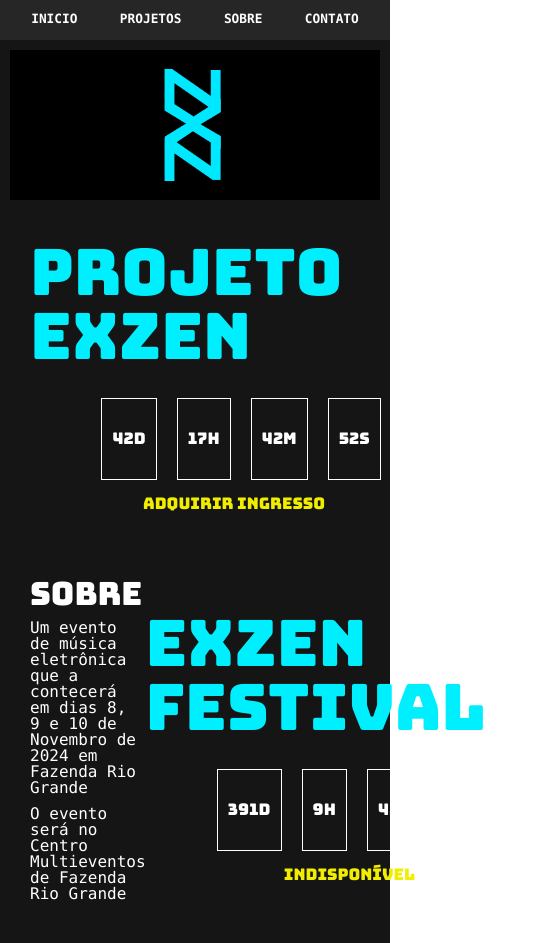
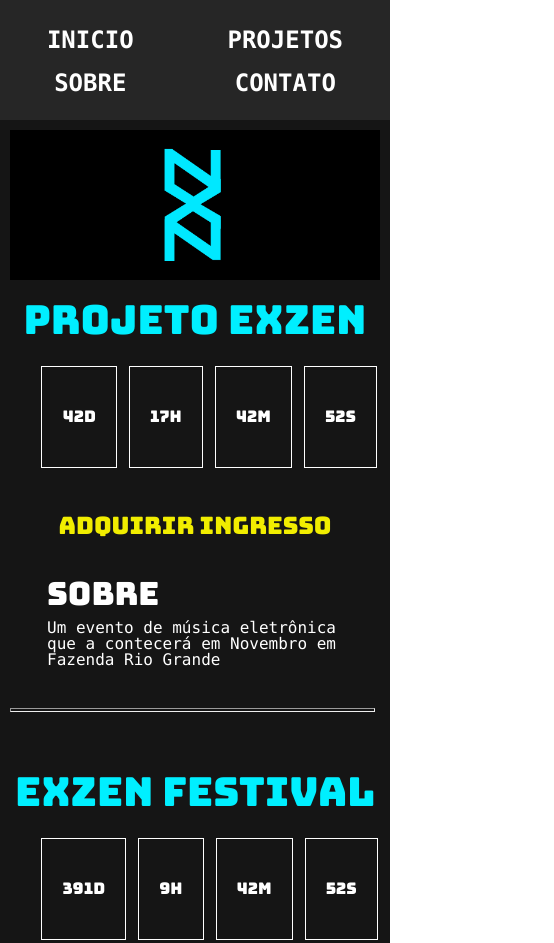
Before and after one commit to Na18k/exzen, a plain HTML site: page index.html in a window 390 px wide. Shown: the top 943 px of the page, 554 px wide, since content can reach past the window. Drawn offline with Linux system fonts and the light colour scheme.

Commit message:
Adicionado versão Mobile

```diff
--- /dev/null
+++ b/css/style-mobile.css
@@ -0,0 +1,206 @@
+@media screen and (max-width: 600px) {
+  /* Mobile */
+
+
+
+
+  :root {
+    --font: 'Bungee', cursive;
+    --font2: Consolas;
+    --font3: 'Press Start 2P', cursive;
+
+    /* Colors */
+    --header_color: rgba(38,38,38, 1);
+    --main_color: #151515;
+    --compra_color_gold: rgba(241, 237, 0, 1);
+    --compra_color_green: rgba(0, 175, 66, 1);
+
+    /* Metricas */
+
+    --altura_header: 40px;
+  }
+
+
+
+  * {
+    font-family: var(--font)
+  /*  font-family: 'Press Start 2P', cursive; */
+  }
+
+  h1  {
+    font-size: 5.5em;
+  }
+  h2 {
+    font-size: 2.5em;
+    color: #00efff;
+    margin-top: 20px;
+    margin-bottom: 20px;
+  }
+  h3 {
+    font-size: 2em;
+    color: white;
+  }
+  h4 {
+    font-size: 1.2em;
+    color: #00efff;
+    margin-top: 20px;
+    margin-bottom: 20px;
+  }
+  header {
+    height: var(--altura_header);
+    width: 100%;
+    background: var(--header_color);
+    height: 120px;
+  }
+  .header_container {
+    background: var(--header_color);
+    position: static
+    height: var(--altura_header);
+    width: 100%;
+    height: 120px;
+  }
+  .links_header_conatiner {
+    display: flex;
+    justify-content: space-around;
+    align-items: center;
+    padding: 20px 0px 20px 0px;
+    flex-wrap: wrap;
+    line-height: 40px;
+  }
+
+  .link_header {
+    color: white;
+    font-weight: bold;
+    text-decoration: none;
+    text-transform: uppercase;
+    font-family: var(--font2);
+    font-size: 1.5em;
+    padding: 20px 20px 20px 20px;
+    margin-top: 20px;
+  }
+
+  /* ================= */
+  .event_container {
+    display: flex;
+    flex-direction: column;
+    justify-content: space-around;
+    align-items: center;
+    margin-bottom: 20px;
+    padding: 0 0 0 0;
+  }
+  .inverter {
+    -webkit-flex-direction: column-reverse;
+    flex-direction: column-reverse;
+  }
+  .event_countdown_container {
+    display: flex;
+    flex-direction: column;
+    align-items: center;
+  }
+
+  .countdown_time {
+    display: flex;
+    justify-content: space-around;
+    width: 70%;
+  }
+  .countdown_time p {
+    padding: 20px 20px 20px 20px;
+    border: 1px solid white;
+    width: 60px;
+    height: 60px;
+    display: flex;
+    align-items: center;
+    justify-content: space-around;
+    margin: 6px 6px 6px 6px;
+    color: white;
+  }
+
+  #dias::after, #diasPEx::after {
+    content: "  d";
+  }
+  #horas::after, #horasPEx::after {
+    content: "  h";
+  }
+  #minutos::after, #minutosPEx::after {
+    content: "  m";
+  }
+  #segundos::after, #segundosPEx::after {
+    content: "  s";
+  }
+
+
+  .sobre_container {
+    width: 80%;
+    display: flex;
+    flex-direction: column;
+    justify-content: space-around;
+    align-items: flex-start;
+  }
+  .btn-ingresso {
+    padding: 40px 6px 40px 6px;
+    border-radius: 15px;
+    color: var(--compra_color_gold);
+    text-decoration: none;
+    text-transform: uppercase;
+    font-size: 1.5em;
+  }
+
+
+
+
+  /* Outras Páginas */
+  .section_contato {
+    padding: 20px 20px 20px 20px;
+    display: flex;
+    flex-direction: column;
+    align-items: center;
+    font-family: var(--font2);
+    font-size: 1em;
+  }
+  .contato_container {
+    width: 90%;
+    display: flex;
+    flex-direction: column;
+    justify-content: space-around;
+    align-items: flex-start;
+  }
+  .canal_contato {
+    text-transform: uppercase;
+    font-weight: bold;
+  }
+
+
+  /* Página sobre */
+  .sobre_section {
+    display: flex;
+    flex-direction: column;
+    padding: 40px 40px 40px 40px;
+
+  }
+  .sobre_section p {
+    color: white;
+    line-height: 1em;
+    font-family: var(--font2);
+    margin-top: 20px;
+    margin-bottom: 20px;
+  }
+  .card_fundadores_container {
+    flex-direction: column;
+    align-items: center;
+  }
+  .card_fundadores {
+    padding: 10px 10px 10px 10px;
+    background: black;
+    color: white;
+    border-radius: 15px;
+    width: 200px;
+    height: 150px;
+    display: flex;
+    flex-direction: column;
+    justify-content: space-around;
+    align-items: center;
+    margin-top: 20px;
+    margin-bottom: 20px;
+    text-align: center;
+  }
+}
--- a/css/style.css
+++ b/css/style.css
@@ -143,7 +143,12 @@ main {
 	font-family: var(--font2);
 }
 
-
+.divisor {
+	width: 98%;
+	height: 2px;
+	color: white;
+	margin: 40px 0 40px 0;
+}
 
 .btn-ingresso {
 	padding: 6px 6px 6px 6px;
--- a/index.html
+++ b/index.html
@@ -15,6 +15,7 @@
 
   <link rel="stylesheet" href="css/reset.css">
   <link rel="stylesheet" href="css/style.css">
+  <link rel="stylesheet" href="css/style-mobile.css">
 
   <script src="js/scriptTimeProjectExzen.js" async defer></script>
   <script src="js/scriptTime.js" async defer></script>
@@ -57,7 +58,9 @@
       </div>
     </section>
 
-    <section class="event_container">
+    <hr class="divisor">
+
+    <section class="event_container inverter">
         <div class="sobre_container">
           <h3>Sobre</h3>
           <p>Um evento de música eletrônica que a contecerá em dias 8, 9 e 10 de Novembro de 2024 em Fazenda Rio Grande</p>
```
Also changed, not shown: contato.html (+1 -0 lines), projetos.html (+4 -1 lines), sobre.html (+1 -0 lines).
